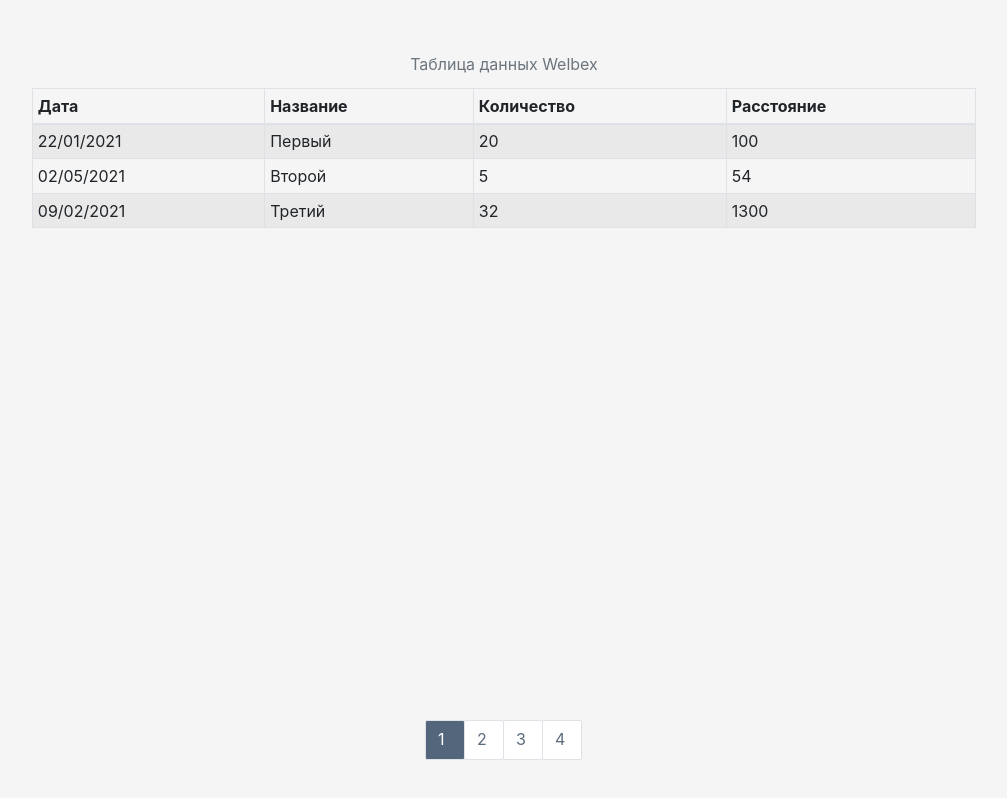
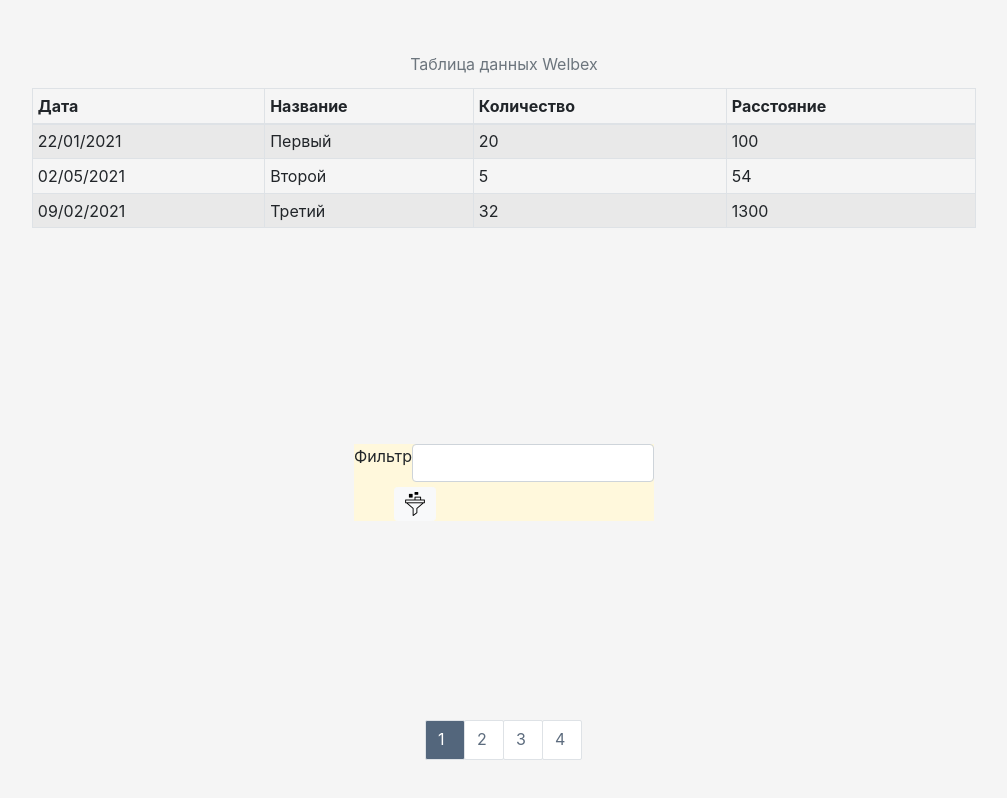
Before and after one commit to antonK-86/client-table, a React (Create React App) app: page / in a window 1280 px wide. Shown: the whole page, without its empty margins (136-1143 px from the left). Built offline with nearby package versions, Linux system fonts and the light colour scheme.

Commit message:
filration input

```diff
--- /dev/null
+++ b/src/components/filtration/FilterContainer.css
@@ -0,0 +1,17 @@
+.filter-container {
+    display: flex;
+    flex-direction: column;
+    width: 300px;
+    background-color: cornsilk;
+}
+
+.filter-container__item{
+    display: flex;
+    justify-content: space-around;
+}
+
+.filter-container__item_btn{
+   width: 100%;
+   margin-top: 5px;
+   padding-left: 40px;
+}
--- /dev/null
+++ b/src/components/filtration/FilterContainer.js
@@ -0,0 +1,21 @@
+import React, { useState } from "react";
+import Input from "../input/Input";
+import "./FilterContainer.css"
+import Button from 'react-bootstrap/Button'
+import filter from "../../assets/img/filter.png"
+
+const FilterContainer =()=>{
+    return (
+        <div className="filter-container">
+            <div className="filter-container__item">
+                <span>Фильтр</span>
+                <Input id="inputFilter" className="filter-input"/>
+            </div>
+            <div className="filter-container__item">
+                <div className="filter-container__item_btn"><Button variant="light" size='sm'><img src={filter} alt="filter"/></Button></div>
+            </div>
+        </div>
+    )
+}
+
+export default FilterContainer;
--- /dev/null
+++ b/src/components/input/Input.css
@@ -0,0 +1,24 @@
+.filter-input {
+    display: block;
+    width: 100%;
+    height: calc(1.5em + .75rem + 2px);
+    padding: .375rem .75rem;
+    font-size: 1rem;
+    font-weight: 400;
+    line-height: 1.5;
+    color: #495057;
+    background-color: #fff;
+    background-clip: padding-box;
+    border: 1px solid #ced4da;
+    border-radius: .25rem;
+    transition: border-color .15s ease-in-out,box-shadow .15s ease-in-out;
+}
+
+
+.filter-input:focus {
+    color: #495057;
+    background-color: #fff;
+    border-color: #80bdff;
+    outline: 0;
+    box-shadow: 0 0 0 0.2rem rgb(0 123 255 / 25%);
+}
--- /dev/null
+++ b/src/components/input/Input.js
@@ -0,0 +1,23 @@
+import React from 'react';
+import './Input.css';
+
+const Input = ({id,label='', type='text', className=''}) => {
+
+  return (
+    <div className="inputWrapper">
+      <div className="labelsWrapper">
+        {label
+          && <label className="inputLabel" htmlFor={id}>{label}</label>
+        }
+      </div>
+      <input
+        type={type}
+        name={id}
+        id={id}
+        className={className}
+      />
+    </div>
+  );
+};
+
+export default Input;
--- a/src/components/table/TableContainer.js
+++ b/src/components/table/TableContainer.js
@@ -1,4 +1,5 @@
 import React, { useState } from "react";
+import FilterContainer from "../filtration/FilterContainer";
 import Pagination from "../pagination/Pagination";
 import TableContent from "./TableContent";
 
@@ -94,7 +95,9 @@ const TableContainer = ()=>{
     return (
         <div className="container">
             <TableContent title="Таблица данных Welbex" data={dataElements} changePageHandler={changePageHandler}/>
+            <FilterContainer/>
             <Pagination pagesCount={pagesCount} changePageHandler={changePageHandler} activePage={activePage}/>
+
         </div>
     )
 }
```
Also changed, not shown: src/assets/img/filter.png (added).
